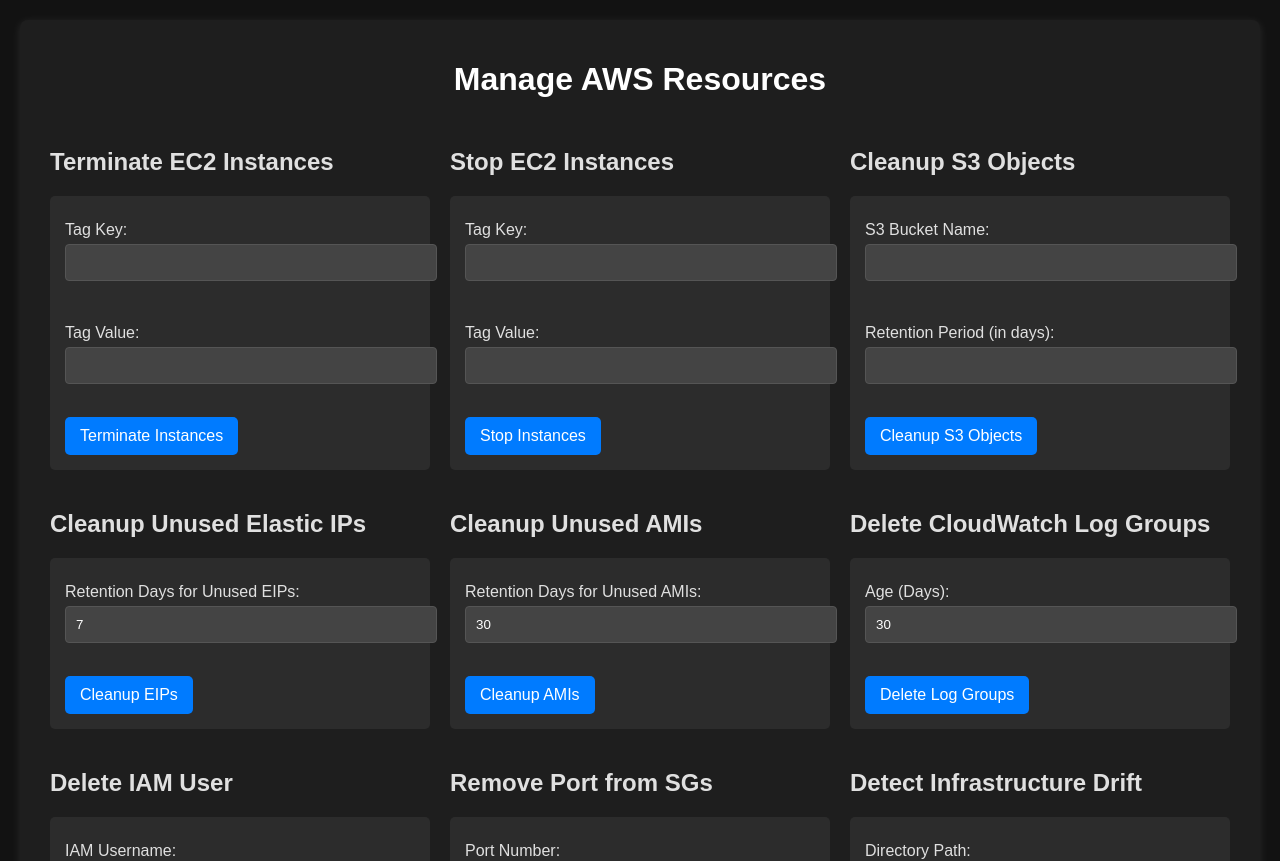
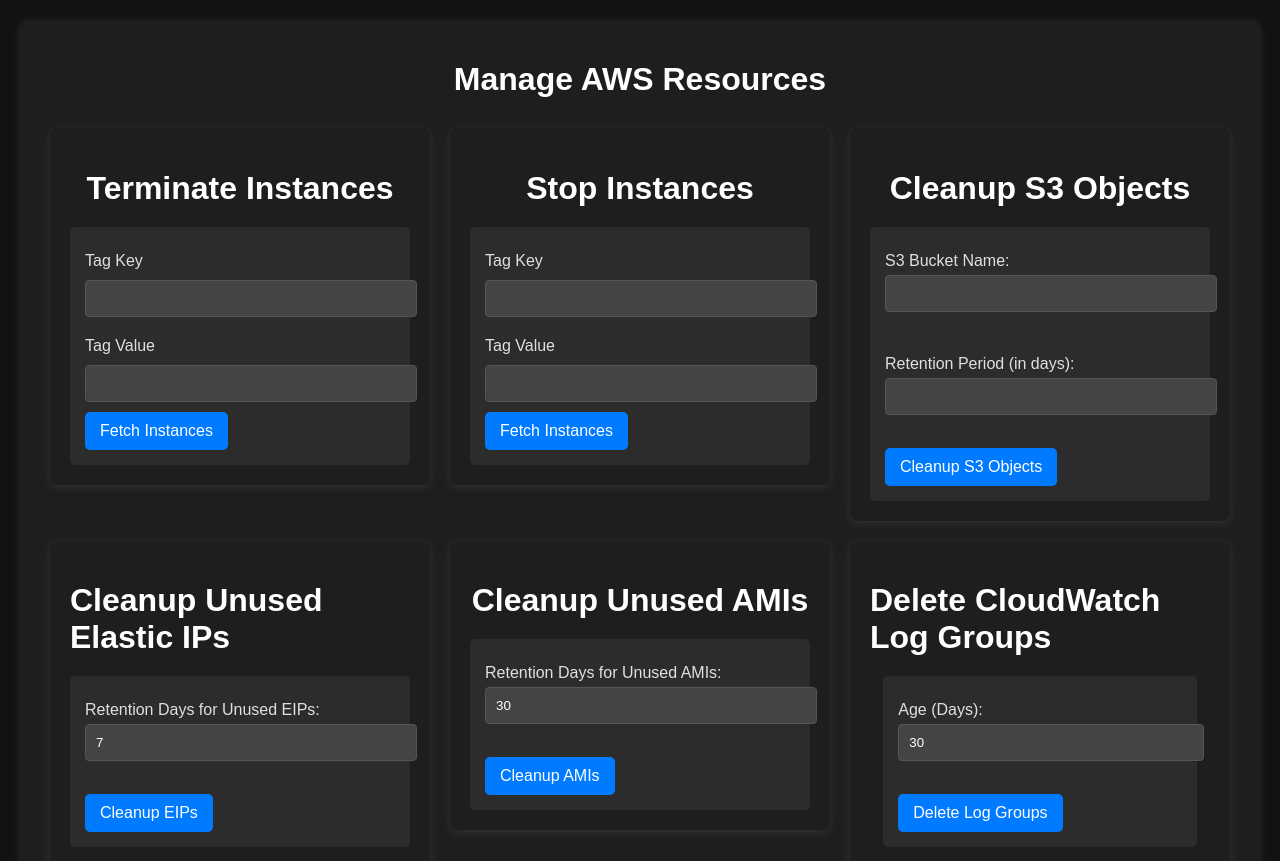
Before and after one commit to jay-1799/awsResourceManager, a React (Create React App) app in the folder frontend/: page / in a window 1280 px wide. Shown: the top 861 px of the page. Built offline with nearby package versions, Linux system fonts and the light colour scheme.

Commit message:
refactored react components

```diff
--- a/frontend/src/App.js
+++ b/frontend/src/App.js
@@ -9,7 +9,7 @@
           <TerminateInstances />
         </div>
         <div className="component">
-          <StopEC2Instances />
+          <StopInstances />
         </div>
         <div className="component">
           <CleanupS3Objects />
@@ -37,18 +37,22 @@
   );
 }
 
-function TerminateInstances() {
+const InstanceManagement = ({ actionType }) => {
   const [tagKey, setTagKey] = useState("");
   const [tagValue, setTagValue] = useState("");
+  const [instances, setInstances] = useState([]);
+  const [selectedInstances, setSelectedInstances] = useState([]);
   const [result, setResult] = useState("");
+  const [error, setError] = useState("");
   const csrfToken = getCookie("csrftoken");
 
-  const handleTerminateInstances = async (e) => {
+  const handleFetchInstances = async (e) => {
     e.preventDefault();
+    setError(""); // Reset error state
+    setResult(""); // Reset result state
+
     try {
-      const response = await fetch(
-        "http://localhost:8000/terminate_instances/",
-        {
+      const response = await fetch("http://localhost:8000/fetch_instances/", {
         method: "POST",
         headers: {
           "Content-Type": "application/json",
@@ -56,50 +60,127 @@
           "X-CSRFToken": csrfToken,
         },
         body: JSON.stringify({ tagKey, tagValue }),
+      });
+
+      const data = await response.json();
+      if (response.ok) {
+        setInstances(data.instances);
+      } else {
+        setError(data.message);
       }
+    } catch (error) {
+      setError("Failed to fetch instances. Please try again.");
+    }
+  };
+
+  const handleCheckboxChange = (instanceId) => {
+    setSelectedInstances((prevSelected) => {
+      if (prevSelected.includes(instanceId)) {
+        return prevSelected.filter((id) => id !== instanceId); // Remove if already selected
+      } else {
+        return [...prevSelected, instanceId]; // Add if not selected
+      }
+    });
+  };
+
+  const handleConfirmAction = async () => {
+    setError(""); // Reset error state
+    setResult(""); // Reset result state
+
+    const endpoint =
+      actionType === "terminate"
+        ? "http://localhost:8000/terminate_selected_instances/"
+        : "http://localhost:8000/stop_selected_instances/";
+
+    try {
+      const response = await fetch(endpoint, {
+        method: "POST",
+        headers: {
+          "Content-Type": "application/json",
+          "X-Requested-With": "XMLHttpRequest",
+          "X-CSRFToken": csrfToken,
+        },
+        body: JSON.stringify({ instanceIds: selectedInstances }),
+      });
+
+      const data = await response.json();
+      if (response.ok) {
+        setResult(data.message);
+        setInstances([]); // Clear instances after action
+        setSelectedInstances([]); // Clear selected instances
+      } else {
+        setError(data.message);
+      }
+    } catch (error) {
+      setError(
+        `Failed to ${
+          actionType === "terminate" ? "terminate" : "stop"
+        } instances. Please try again.`
       );
-      const data = await response.json();
-      setResult(data.message);
-    } catch (error) {
-      setResult("Failed to terminate instances. Please try again.");
     }
   };
 
   return (
-    <div>
-      <h2>Terminate EC2 Instances</h2>
-      <form onSubmit={handleTerminateInstances}>
-        <label>
-          Tag Key:
+    <div className="App">
+      <h1>{actionType === "terminate" ? "Terminate" : "Stop"} Instances</h1>
+      <form onSubmit={handleFetchInstances}>
+        <label htmlFor="tagKey">Tag Key</label>
         <input
           type="text"
+          id="tagKey"
           value={tagKey}
           onChange={(e) => setTagKey(e.target.value)}
           required
         />
-        </label>
-        <br />
-        <label>
-          Tag Value:
+
+        <label htmlFor="tagValue">Tag Value</label>
         <input
           type="text"
+          id="tagValue"
           value={tagValue}
           onChange={(e) => setTagValue(e.target.value)}
           required
         />
-        </label>
-        <br />
-        <button type="submit">Terminate Instances</button>
+
+        <button type="submit">Fetch Instances</button>
       </form>
 
-      {result && (
-        <div style={{ marginTop: "10px" }}>
-          <p>{result}</p>
+      {instances.length > 0 && (
+        <div className="component-container">
+          <h2>
+            Select Instances to{" "}
+            {actionType === "terminate" ? "Terminate" : "Stop"}:
+          </h2>
+          {instances.map((instance) => (
+            <div key={instance.InstanceId} className="component">
+              <input
+                type="checkbox"
+                checked={selectedInstances.includes(instance.InstanceId)}
+                onChange={() => handleCheckboxChange(instance.InstanceId)}
+              />
+              <span className="instance-info">
+                {instance.InstanceId} - {instance.State.Name}
+              </span>
+            </div>
+          ))}
+          <button onClick={handleConfirmAction}>
+            {actionType === "terminate"
+              ? "Terminate Selected"
+              : "Stop Selected"}
+          </button>
         </div>
       )}
+
+      {result && <div className="result">{result}</div>}
+      {error && <div className="error">{error}</div>}
     </div>
   );
-}
+};
+
+export const TerminateInstances = () => (
+  <InstanceManagement actionType="terminate" />
+);
+export const StopInstances = () => <InstanceManagement actionType="stop" />;
 
 function CleanupIPs() {
   const [retentionDays, setRetentionDays] = useState(7);
@@ -129,8 +210,8 @@
   };
 
   return (
-    <div>
-      <h2>Cleanup Unused Elastic IPs</h2>
+    <div className="App">
+      <h1>Cleanup Unused Elastic IPs</h1>
       <form onSubmit={handleCleanupIPs}>
         <label>
           Retention Days for Unused EIPs:
@@ -180,8 +261,8 @@
   };
 
   return (
-    <div>
-      <h2>Cleanup Unused AMIs</h2>
+    <div className="App">
+      <h1>Cleanup Unused AMIs</h1>
       <form onSubmit={handleCleanupAMIs}>
         <label>
           Retention Days for Unused AMIs:
@@ -229,8 +310,8 @@
   };
 
   return (
-    <div>
-      <h2>Delete CloudWatch Log Groups</h2>
+    <div className="App">
+      <h1>Delete CloudWatch Log Groups</h1>
       <form onSubmit={handleDeleteLogs}>
         <label>
           Age (Days):
@@ -275,8 +356,8 @@
   };
 
   return (
-    <div>
-      <h2>Delete IAM User</h2>
+    <div className="App">
+      <h1>Delete IAM User</h1>
       <form onSubmit={handleDeleteIAMUser}>
         <label>
           IAM Username:
@@ -295,64 +376,64 @@
   );
 }
 
-function StopEC2Instances() {
-  const [tagKey, setTagKey] = useState("");
-  const [tagValue, setTagValue] = useState("");
-  const [result, setResult] = useState("");
-  const csrfToken = getCookie("csrftoken");
+// function StopEC2Instances() {
+//   const [tagKey, setTagKey] = useState("");
+//   const [tagValue, setTagValue] = useState("");
+//   const [result, setResult] = useState("");
+//   const csrfToken = getCookie("csrftoken");
 
-  const handleStopEC2Instances = async (e) => {
-    e.preventDefault();
-    try {
-      const response = await fetch(
-        "http://localhost:8000/stop_ec2_instances/",
-        {
-          method: "POST",
-          headers: {
-            "Content-Type": "application/json",
-            "X-Requested-With": "XMLHttpRequest",
-            "X-CSRFToken": csrfToken,
-          },
-          body: JSON.stringify({ tagKey, tagValue }),
-        }
-      );
-      const data = await response.json();
-      setResult(data.message);
-    } catch (error) {
-      setResult("Failed to stop EC2 instances. Please try again.");
-    }
-  };
+//   const handleStopEC2Instances = async (e) => {
+//     e.preventDefault();
+//     try {
+//       const response = await fetch(
+//         "http://localhost:8000/stop_ec2_instances/",
+//         {
+//           method: "POST",
+//           headers: {
+//             "Content-Type": "application/json",
+//             "X-Requested-With": "XMLHttpRequest",
+//             "X-CSRFToken": csrfToken,
+//           },
+//           body: JSON.stringify({ tagKey, tagValue }),
+//         }
+//       );
+//       const data = await response.json();
+//       setResult(data.message);
+//     } catch (error) {
+//       setResult("Failed to stop EC2 instances. Please try again.");
+//     }
+//   };
 
-  return (
-    <div>
-      <h2>Stop EC2 Instances</h2>
-      <form onSubmit={handleStopEC2Instances}>
-        <label>
-          Tag Key:
-          <input
-            type="text"
-            value={tagKey}
-            onChange={(e) => setTagKey(e.target.value)}
-            required
-          />
-        </label>
-        <br />
-        <label>
-          Tag Value:
-          <input
-            type="text"
-            value={tagValue}
-            onChange={(e) => setTagValue(e.target.value)}
-            required
-          />
-        </label>
-        <br />
-        <button type="submit">Stop Instances</button>
-      </form>
-      {result && <div className="result">{result}</div>}
-    </div>
-  );
-}
+//   return (
+//     <div>
+//       <h2>Stop EC2 Instances</h2>
+//       <form onSubmit={handleStopEC2Instances}>
+//         <label>
+//           Tag Key:
+//           <input
+//             type="text"
+//             value={tagKey}
+//             onChange={(e) => setTagKey(e.target.value)}
+//             required
+//           />
+//         </label>
+//         <br />
+//         <label>
+//           Tag Value:
+//           <input
+//             type="text"
+//             value={tagValue}
+//             onChange={(e) => setTagValue(e.target.value)}
+//             required
+//           />
+//         </label>
+//         <br />
+//         <button type="submit">Stop Instances</button>
+//       </form>
+//       {result && <div className="result">{result}</div>}
+//     </div>
+//   );
+// }
 
 function RemovePortFromSecurityGroups() {
   const [port, setPort] = useState("");
@@ -384,8 +465,8 @@
   };
 
   return (
-    <div>
-      <h2>Remove Port from SGs</h2>
+    <div className="App">
+      <h1>Remove Port from SGs</h1>
       <form onSubmit={handleRemovePort}>
         <label>
           Port Number:
@@ -432,8 +513,8 @@
   };
 
   return (
-    <div>
-      <h2>Detect Infrastructure Drift</h2>
+    <div className="App">
+      <h1>Detect Infrastructure Drift</h1>
       <form onSubmit={handleDetectDrift}>
         <label>
           Directory Path:
@@ -486,8 +567,8 @@
   };
 
   return (
-    <div>
-      <h2>Cleanup S3 Objects</h2>
+    <div className="App">
+      <h1>Cleanup S3 Objects</h1>
       <form onSubmit={handleCleanupS3Objects}>
         <label>
           S3 Bucket Name:
--- a/frontend/src/index.css
+++ b/frontend/src/index.css
@@ -98,3 +98,7 @@
   background-color: #f8d7da; /* Light red background */
   color: #721c24; /* Dark red text */
 }
+
+.instance-info {
+  color: #ffffff; /* White color for instance ID and state */
+}
```
Also changed, not shown: 2 other files (tests, documents, lock files or other folders). Lines whose indentation alone changed are shown as unchanged.
